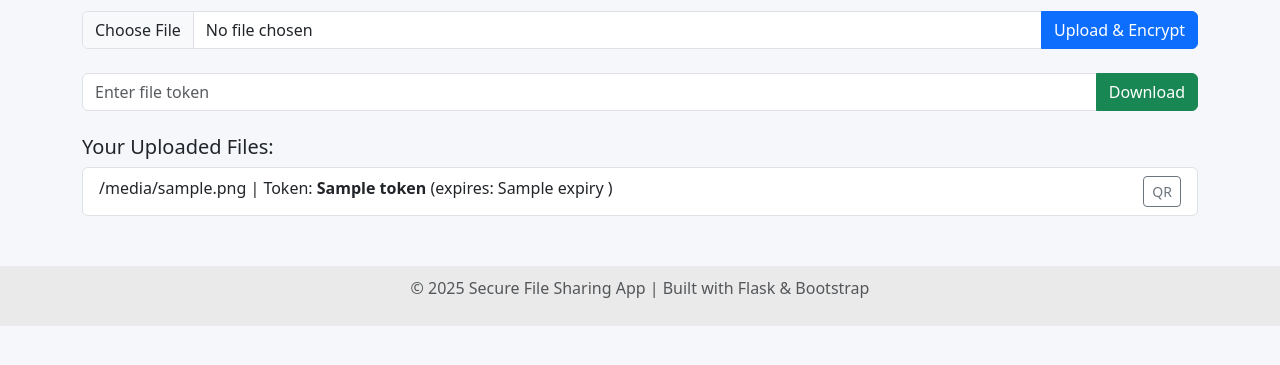
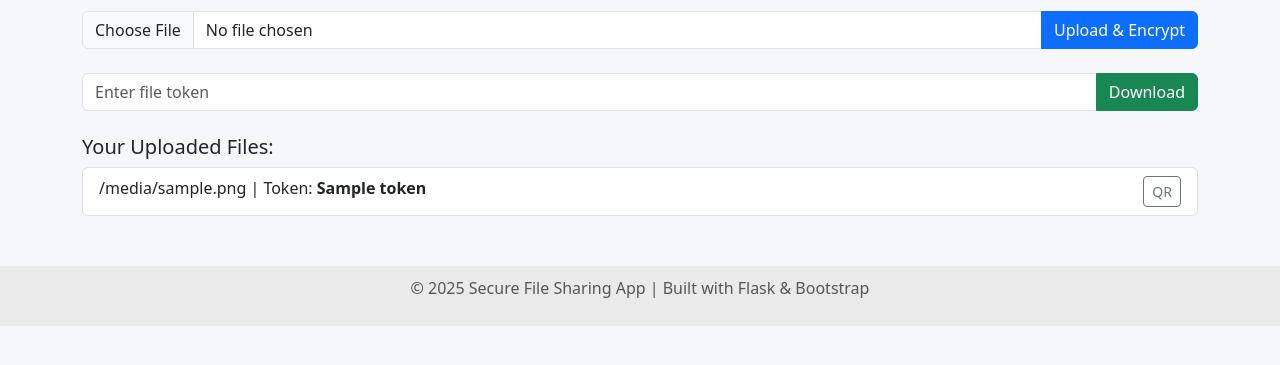
Before and after one commit to AJ3637/secure-file-sharing-app, a Flask app: template templates/home.html in a window 1280 px wide. Shown: the part 158-523 px from the top of the page. Run offline with Flask 3, Linux system fonts and the light colour scheme; the visitor is signed in with stand-in values (Sample User, id 1); tables that the repository leaves empty hold one stand-in row (values such as "Sample post"); the template is opened without the code that fills it: most values are stand-ins (such as "Sample title", 1, 10 or a date in 2020).

Commit message:
Update home.html

```diff
--- a/templates/home.html
+++ b/templates/home.html
@@ -45,7 +45,7 @@
     <ul class="list-group">
       {% for file, token, expiry in files %}
         <li class="list-group-item">
-          {{ file }} | Token: <strong>{{ token }}</strong> (expires: {{ expiry.split('T')[0] }} {{ expiry.split('T')[1][:5] }})
+          {{ file }} | Token: <strong>{{ token }}</strong>
           <a href="/qr/{{ token }}" class="btn btn-sm btn-outline-secondary float-end">QR</a>
         </li>
       {% endfor %}
```
